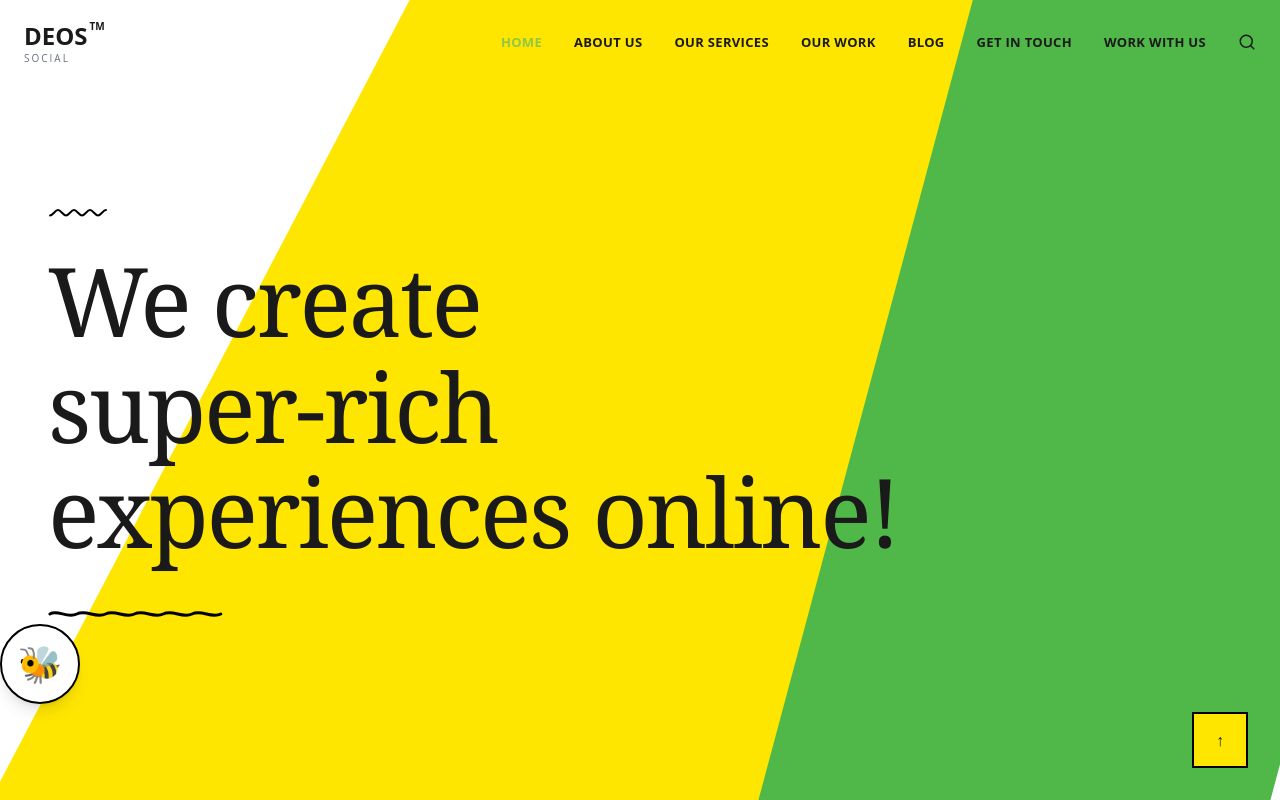
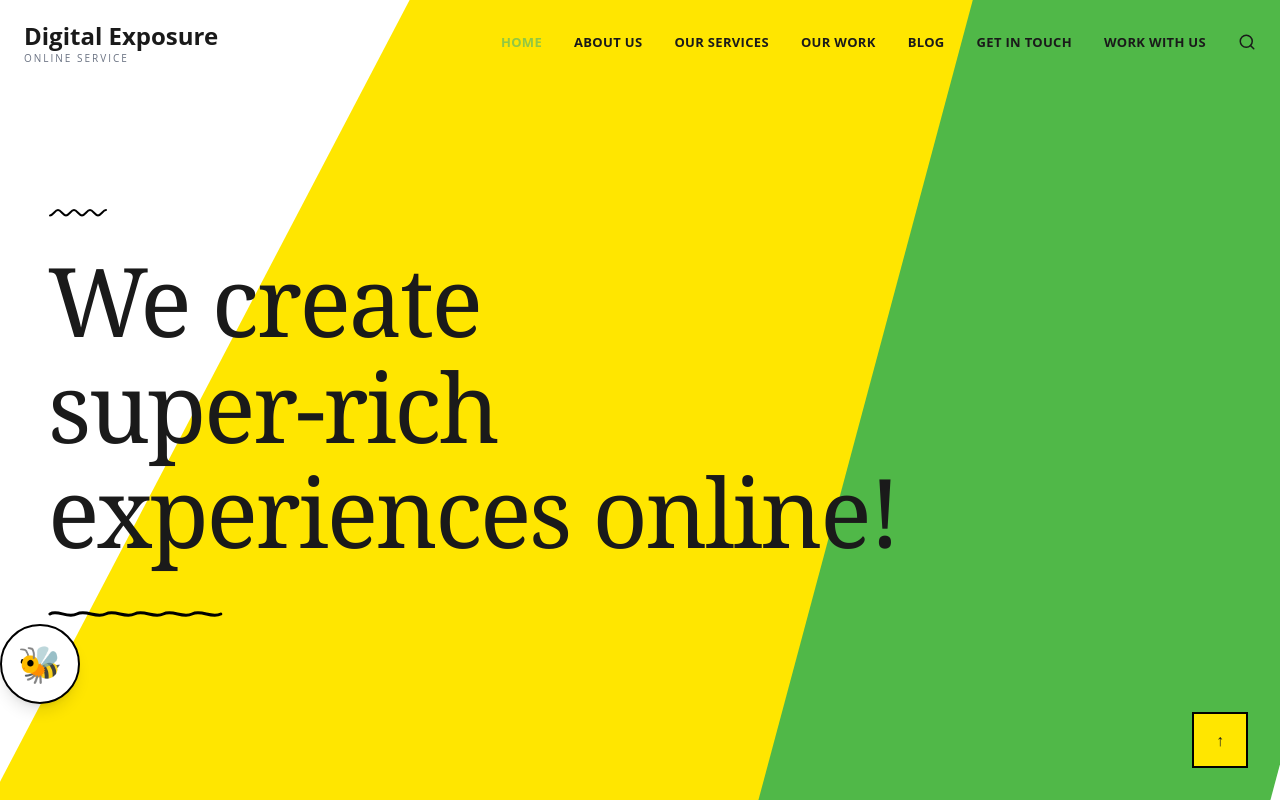
Before and after one commit to SuMaNbAr6296/FrontWeb_DigitalWebsite, a React (Vite) app: page / in a window 1280 px wide. Shown: the top 800 px of the page. Built offline with nearby package versions, Linux system fonts and the light colour scheme.

Commit message:
Update Navbar text from 'DEOS' to 'Digital Exposure'

```diff
--- a/src/components/layout/Navbar.jsx
+++ b/src/components/layout/Navbar.jsx
@@ -81,10 +81,10 @@ const Navbar = () => {
             onClick={() => window.scrollTo({ top: 0, behavior: 'smooth' })}
           >
             <span className="text-xl md:text-2xl font-bold text-[#1a1a1a]">
-              DEOS<span className="text-[10px] align-top ml-0.5">TM</span>
+              Digital Exposure
             </span>
             <span className="text-[10px] tracking-[0.2em] uppercase text-gray-500">
-              Social
+              Online Service
             </span>
           </Link>
 
```
